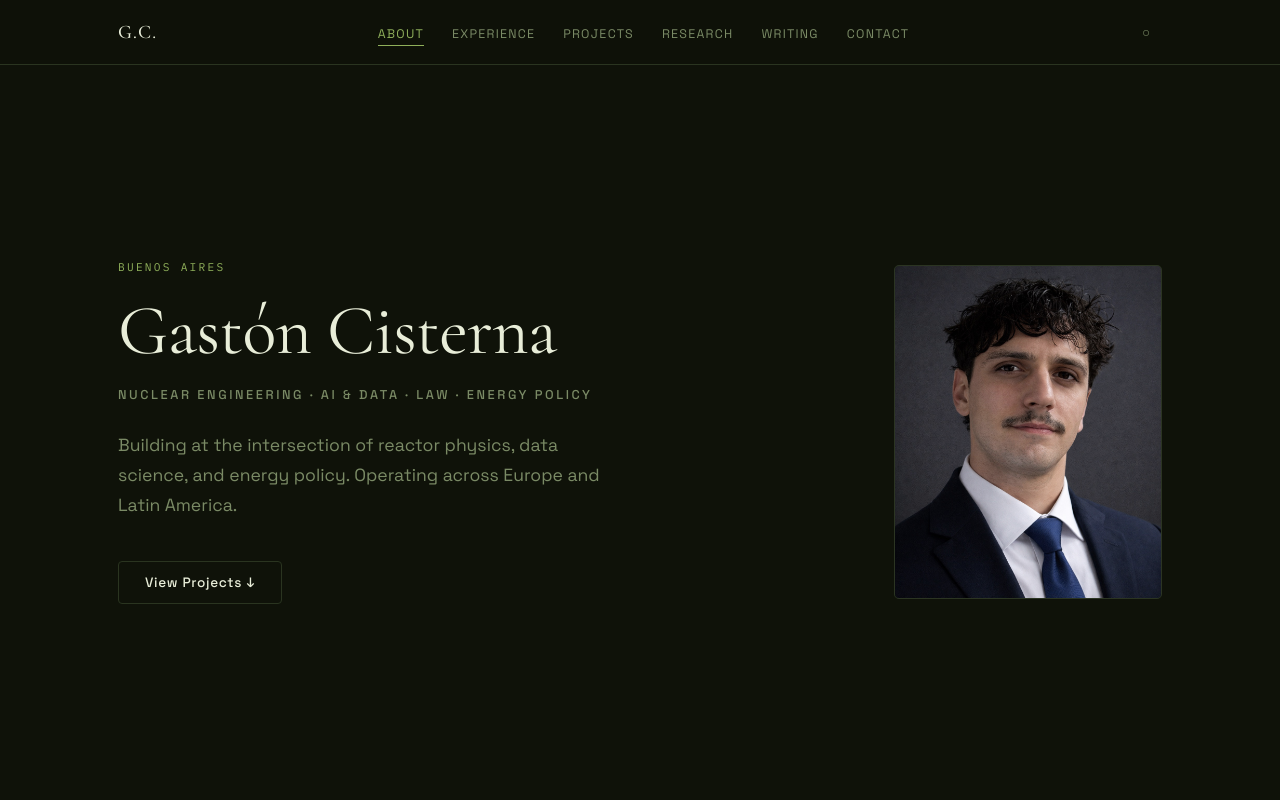
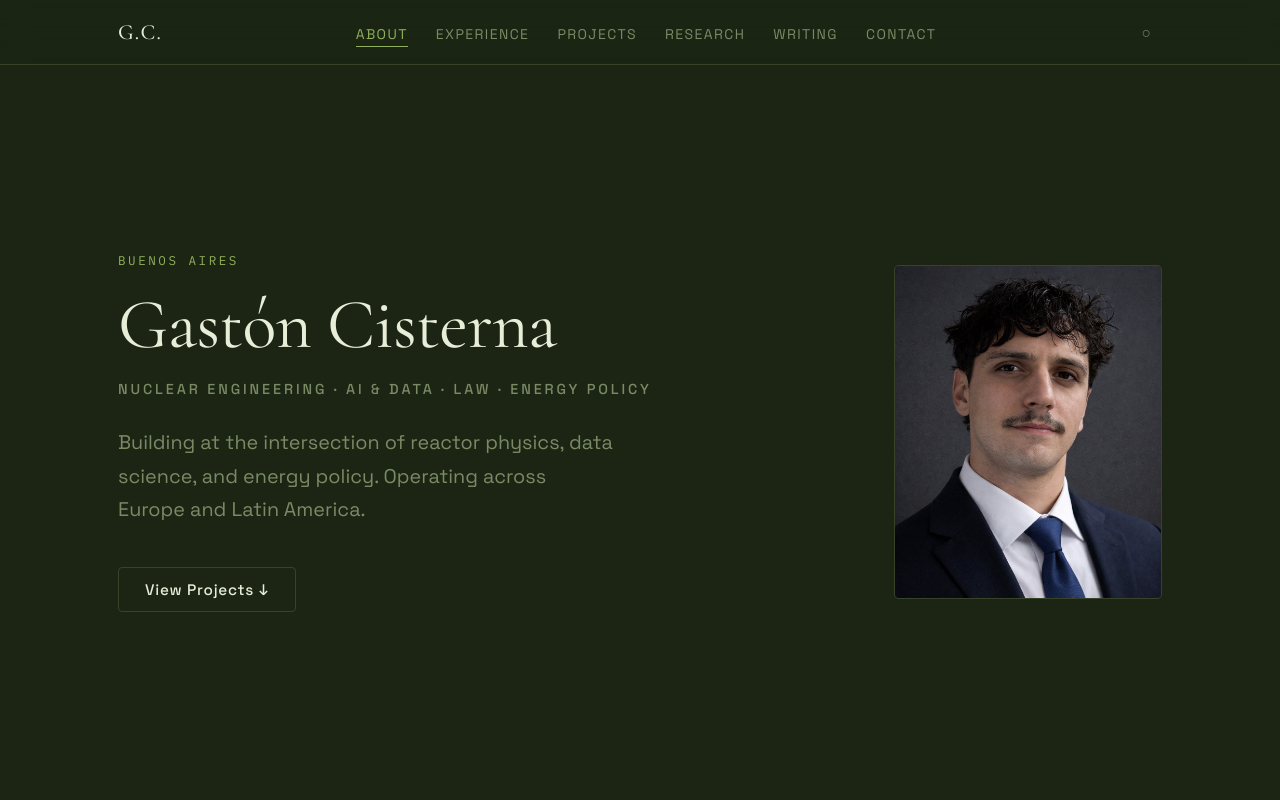
Before and after one commit to gastonecisterna405/portfolio, a React (Vite) app: page / in a window 1280 px wide. Shown: the top 800 px of the page. Built offline with nearby package versions, Linux system fonts and the light colour scheme.

Commit message:
Increase base font size and moderate dark/light mode backgrounds
Co-Authored-By: Claude Sonnet 4.6 <noreply@anthropic.com>

```diff
--- a/src/index.css
+++ b/src/index.css
@@ -6,36 +6,36 @@
 }
 
 [data-theme="dark"] {
-  --bg-base:       #0F1209;
-  --bg-surface:    #171D10;
-  --bg-surface-2:  #1E2617;
+  --bg-base:       #1C2514;
+  --bg-surface:    #24301A;
+  --bg-surface-2:  #2C3B20;
   --accent:        #8FAF5A;
   --accent-muted:  #5C7A30;
   --text-primary:  #E8EDD8;
   --text-secondary:#7A8A65;
   --text-tertiary: #4A5A3A;
-  --border:        #2A3420;
-  --border-accent: #3D5228;
-  --nav-bg:        rgba(15, 18, 9, 0.90);
+  --border:        #354428;
+  --border-accent: #4A6432;
+  --nav-bg:        rgba(28, 37, 20, 0.92);
 }
 
 [data-theme="light"] {
-  --bg-base:       #F5F3EC;
-  --bg-surface:    #ECEADE;
-  --bg-surface-2:  #E4E2D6;
+  --bg-base:       #DEDAD0;
+  --bg-surface:    #D4D0C4;
+  --bg-surface-2:  #C8C4B6;
   --accent:        #4A5C28;
   --accent-muted:  #3A4A1E;
   --text-primary:  #171D10;
   --text-secondary:#6B7A54;
   --text-tertiary: #9AA885;
-  --border:        #D4D5C8;
+  --border:        #B8B5A6;
   --border-accent: #8FAF5A;
-  --nav-bg:        rgba(245, 243, 236, 0.90);
+  --nav-bg:        rgba(222, 218, 208, 0.92);
 }
 
 /* ─── RESET ─────────────────────────────────────────────────────── */
 *, *::before, *::after { box-sizing: border-box; margin: 0; padding: 0; }
-html { scroll-behavior: smooth; }
+html { scroll-behavior: smooth; font-size: 18px; }
 body {
   font-family: var(--font-body);
   background-color: var(--bg-base);
```
